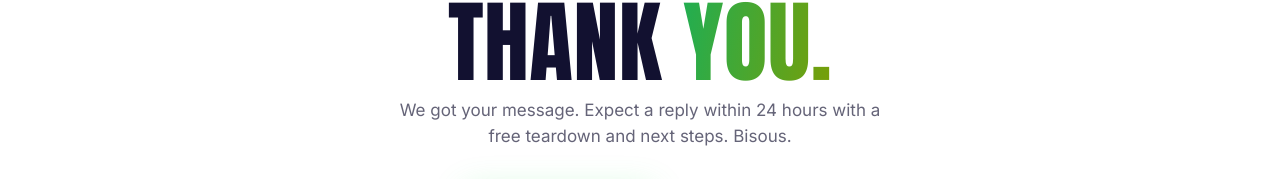
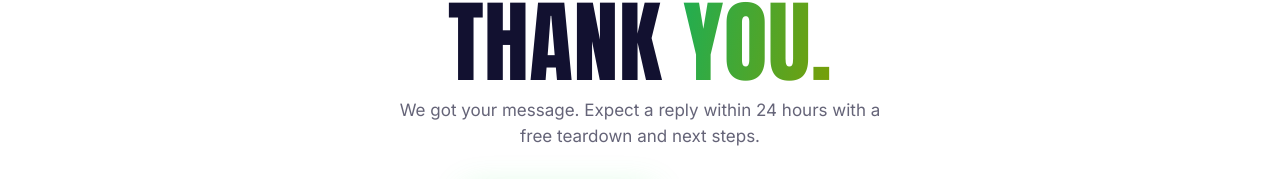
Before and after one commit to AKASH1931/spryb-digital, a Next.js app: page /thank-you in a window 1280 px wide. Shown: the part 245-424 px from the top of the page. Built offline with nearby package versions, Linux system fonts and the light colour scheme; no server answers.

Commit message:
Remove Bisous + dark service scrim

```diff
--- a/src/app/thank-you/page.tsx
+++ b/src/app/thank-you/page.tsx
@@ -17,7 +17,7 @@ export default function ThankYouPage() {
         THANK <span className="text-gradient">YOU.</span>
       </h1>
       <p className="text-[#121130]/65 text-[17px] max-w-[48ch] mx-auto mt-4">
-        We got your message. Expect a reply within 24 hours with a free teardown and next steps. Bisous.
+        We got your message. Expect a reply within 24 hours with a free teardown and next steps.
       </p>
       <div className="mt-8 flex flex-wrap justify-center gap-3">
         <Link href="/work" className="btn-gradient">See our proof →</Link>
```
